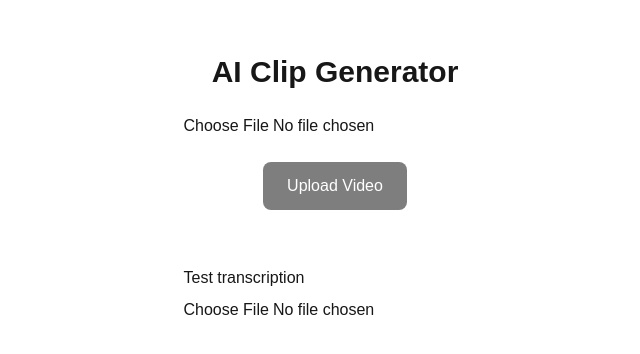
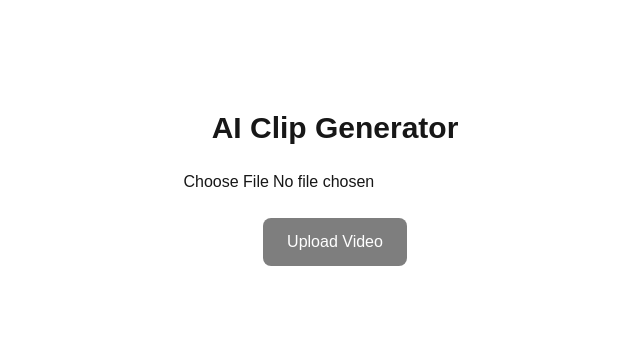
Before and after one commit to frirsta/ai-clip-generator-mvp, a Next.js app: page / in a window 1280 px wide. Shown: the part 212-566 px from the top of the page, without its empty margins (305-945 px from the left). Built offline with nearby package versions, Linux system fonts and the light colour scheme.

Commit message:
Connect video upload to transcription

```diff
--- a/app/page.js
+++ b/app/page.js
@@ -5,13 +5,16 @@ import { useState } from "react";
 export default function Home() {
   const [file, setFile] = useState(null);
   const [status, setStatus] = useState("");
+  const [transcript, setTranscript] = useState("");
 
   async function uploadVideo() {
     if (!file) return;
 
     try {
       setStatus("Preparing upload...");
+      setTranscript("");
 
+      // 1. Get a presigned R2 upload URL
       const response = await fetch("/api/upload-url");
 
       if (!response.ok) {
@@ -20,7 +23,8 @@ export default function Home() {
 
       const { uploadUrl } = await response.json();
 
-      setStatus("Uploading...");
+      // 2. Upload the video to R2
+      setStatus("Uploading video...");
 
       const uploadResponse = await fetch(uploadUrl, {
         method: "PUT",
@@ -34,40 +38,30 @@ export default function Home() {
         throw new Error("Upload failed");
       }
 
-      setStatus("Upload complete!");
-    } catch (error) {
-      console.error(error);
-      setStatus("Upload failed.");
-    }
-  }
-
-  async function transcribeAudio(event) {
-    const audio = event.target.files?.[0];
-
-    if (!audio) return;
-
-    try {
-      setStatus("Transcribing...");
+      // 3. Transcribe the same video
+      setStatus("Transcribing video...");
 
       const formData = new FormData();
-      formData.append("audio", audio);
+      formData.append("audio", file);
 
-      const response = await fetch("/api/transcribe", {
+      const transcribeResponse = await fetch("/api/transcribe", {
         method: "POST",
         body: formData,
       });
 
-      const result = await response.json();
+      const result = await transcribeResponse.json();
 
-      if (!response.ok) {
+      if (!transcribeResponse.ok) {
         throw new Error(result.error || "Transcription failed");
       }
 
-      console.log("TRANSCRIPTION:", result);
-      setStatus(result.text || "Transcription complete!");
+      console.log("VIDEO TRANSCRIPTION:", result);
+
+      setTranscript(result.text || "");
+      setStatus("Transcription complete!");
     } catch (error) {
       console.error(error);
-      setStatus("Transcription failed.");
+      setStatus(error.message || "Something went wrong.");
     }
   }
 
@@ -78,7 +72,9 @@ export default function Home() {
       <input
         type="file"
         accept="video/mp4"
-        onChange={(event) => setFile(event.target.files?.[0] || null)}
+        onChange={(event) =>
+          setFile(event.target.files?.[0] || null)
+        }
       />
 
       <button
@@ -91,11 +87,12 @@ export default function Home() {
 
       {status && <p>{status}</p>}
 
-      <div className="mt-8">
-        <p className="mb-2">Test transcription</p>
-
-        <input type="file" accept="audio/*" onChange={transcribeAudio} />
-      </div>
+      {transcript && (
+        <div className="w-full max-w-2xl rounded-lg border p-4">
+          <h2 className="mb-2 font-bold">Transcript</h2>
+          <p>{transcript}</p>
+        </div>
+      )}
     </main>
   );
 }
```
Also changed, not shown: 1 other file (tests, documents, lock files or other folders).
